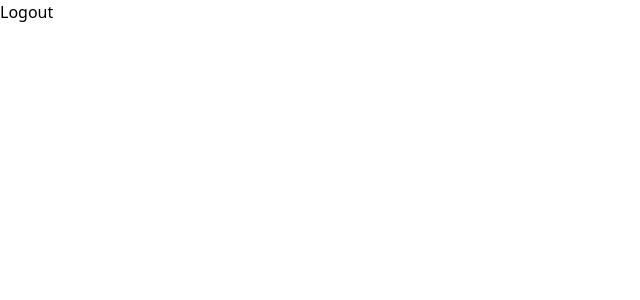
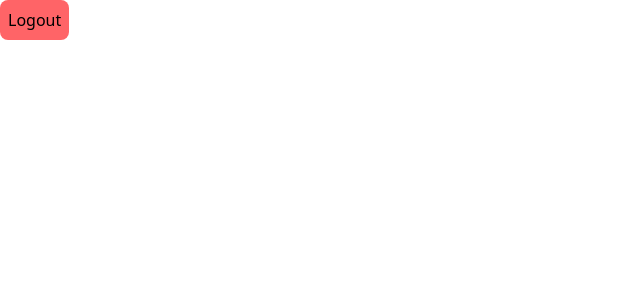
Before and after one commit to mamtapatil44/React-tutorial, a React (Vite) app in the folder react-router-tutorial/: page /dashboard in a window 1280 px wide. Shown: the top 300 px of the page, without its empty margins (0-640 px from the left). Built offline with nearby package versions, Linux system fonts and the light colour scheme; sample sign-in values are in the browser's storage.

Commit message:
protected routes

```diff
--- a/react-router-tutorial/src/components/Logout.jsx
+++ b/react-router-tutorial/src/components/Logout.jsx
@@ -1,8 +1,20 @@
 import React from "react";
+import { useNavigate } from "react-router-dom";
 
 const Logout = () => {
-  const handleLogout = () => {};
-  return <div>Logout</div>;
+    const navigate = useNavigate()
+  const handleLogout = () => {
+    localStorage.removeItem('token');
+    navigate('/login')
+
+  };
+  return (
+    <div>
+      <button className="bg-red-400 p-2 rounded-lg cursor-pointer" onClick={handleLogout}>
+        Logout
+      </button>
+    </div>
+  );
 };
 
 export default Logout;
--- a/react-router-tutorial/src/components/ProtectedGuard.jsx
+++ b/react-router-tutorial/src/components/ProtectedGuard.jsx
@@ -6,7 +6,8 @@ const isAuthenticate = ()=>{
 }
 
 const ProtectedRoute = ()=>{
-    return isAuthenticate() ? <Outlet/> : Navigate('/login')
+    console.log("isAuthenticate() ",isAuthenticate())
+    return isAuthenticate() ? <Outlet/> :  <Navigate to="/login" />
 
 }
 
```
